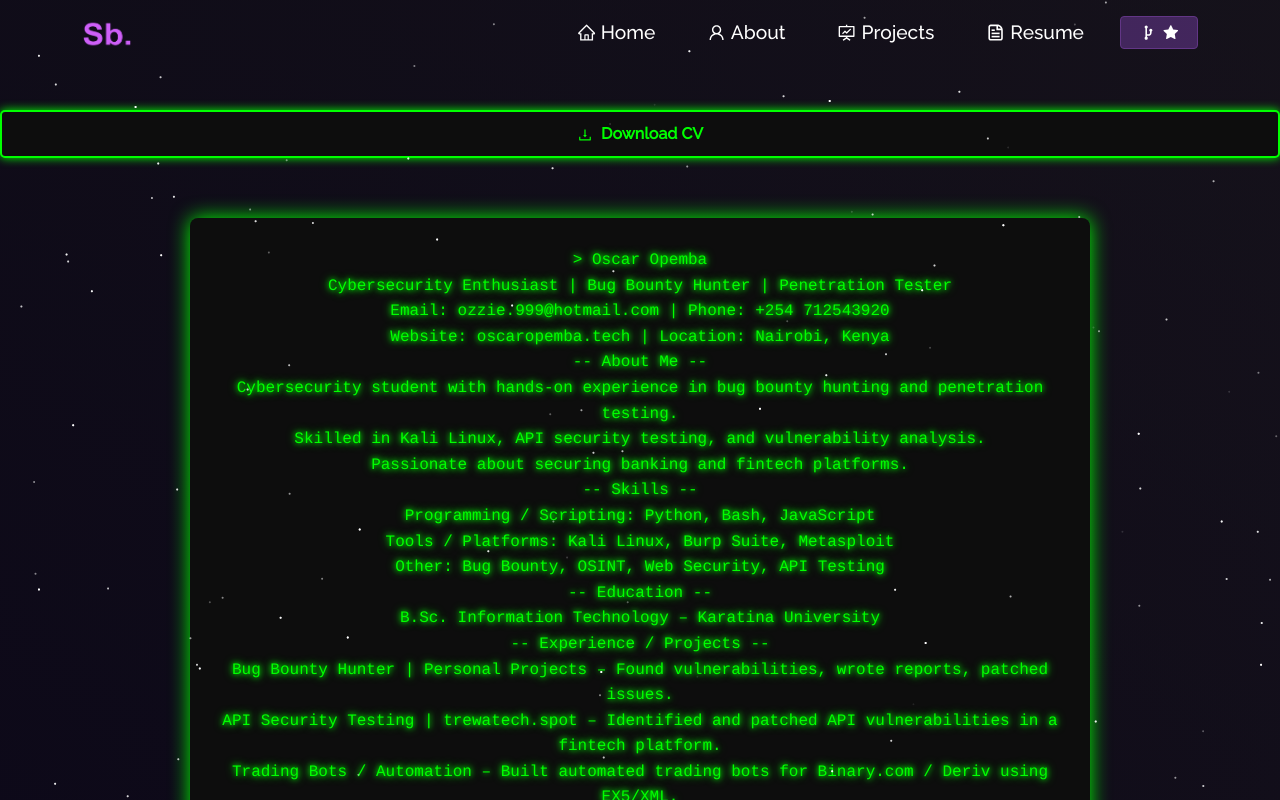
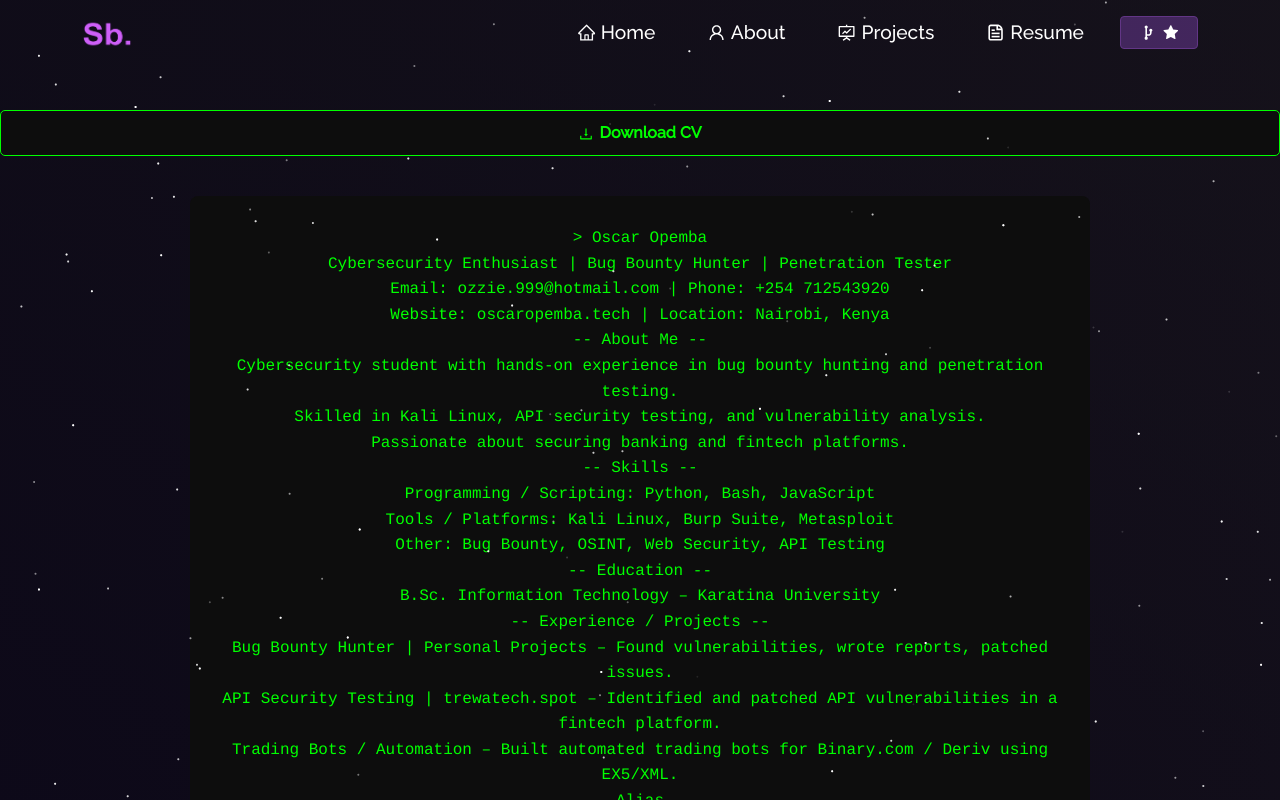
Before and after one commit to Oscar-Opemba/personalPortfolio, a React (Create React App) app: page /resume in a window 1280 px wide. Shown: the top 800 px of the page. Built offline with nearby package versions, Linux system fonts and the light colour scheme.

Commit message:
Simplify ResumeNew.js and fix Download CV functionality

```diff
--- a/src/components/Resume/ResumeNew.js
+++ b/src/components/Resume/ResumeNew.js
@@ -59,15 +59,14 @@ function ResumeNew() {
             padding: "10px 20px",
             backgroundColor: "#0d0d0d",
             color: "#00ff00",
-            border: "2px solid #00ff00",
+            border: "1px solid #00ff00",
             borderRadius: "5px",
             textDecoration: "none",
             fontWeight: "bold",
-            marginBottom: "20px",
-            boxShadow: "0 0 10px #00ff00",
+            textAlign: "center",
           }}
         >
-          <AiOutlineDownload style={{ marginRight: "8px" }} />
+          <AiOutlineDownload style={{ marginRight: "5px" }} />
           Download CV
         </a>
       </Row>
@@ -84,17 +83,11 @@ function ResumeNew() {
             lineHeight: "1.6",
             maxWidth: "900px",
             margin: "20px auto",
-            boxShadow: "0 0 20px #00ff00",
             minHeight: "600px",
           }}
         >
           {displayedLines.map((line, idx) => (
-            <div
-              key={idx}
-              style={{ textShadow: "0 0 5px #00ff00, 0 0 10px #00ff00" }}
-            >
-              {line}
-            </div>
+            <div key={idx}>{line}</div>
           ))}
         </div>
       </Row>
```
